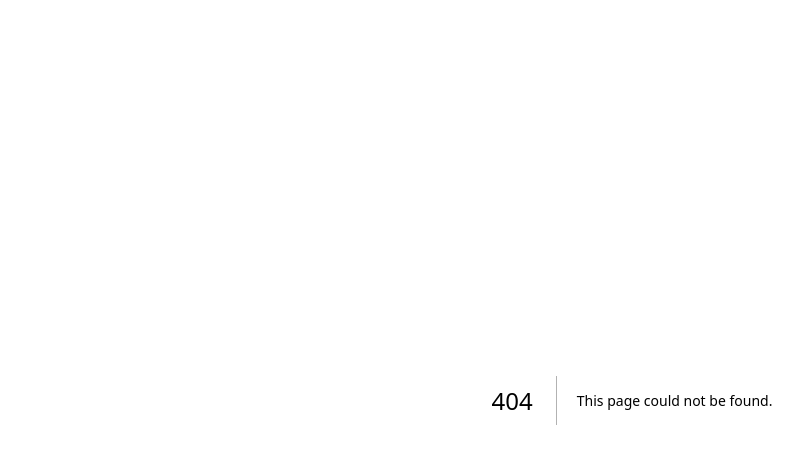
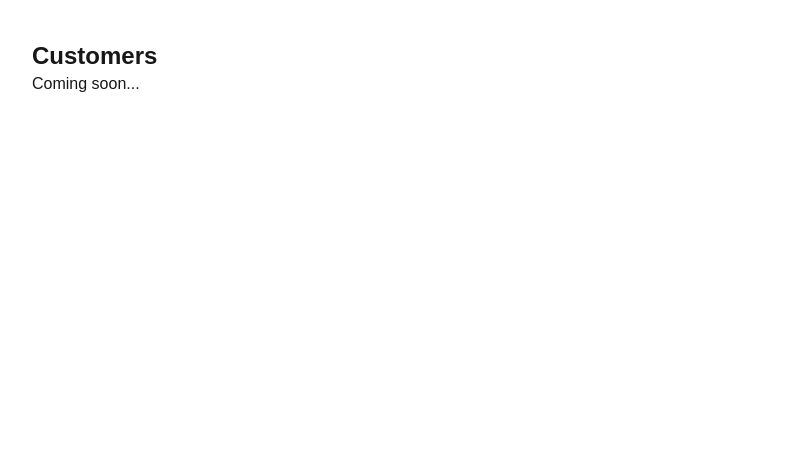
Before and after one commit to sproutsclinic/hisabdesk, a Next.js app: page /customers in a window 1280 px wide. Before the commit this address had no page. Shown: the top 464 px of the page, without its empty margins (8-811 px from the left). Built offline with nearby package versions, Linux system fonts and the light colour scheme.

Commit message:
add missing routes

```diff
--- /dev/null
+++ b/app/customers/page.tsx
@@ -0,0 +1,8 @@
+export default function Customers() {
+  return (
+    <div className="p-10">
+      <h1 className="text-2xl font-bold">Customers</h1>
+      <p>Coming soon...</p>
+    </div>
+  )
+}
--- /dev/null
+++ b/app/invoices/page.tsx
@@ -0,0 +1,8 @@
+export default function Invoices() {
+  return (
+    <div className="p-10">
+      <h1 className="text-2xl font-bold">Invoices</h1>
+      <p>Coming soon...</p>
+    </div>
+  )
+}
--- /dev/null
+++ b/app/reports/page.tsx
@@ -0,0 +1,8 @@
+export default function Reports() {
+  return (
+    <div className="p-10">
+      <h1 className="text-2xl font-bold">Reports</h1>
+      <p>Coming soon…</p>
+    </div>
+  )
+}
--- /dev/null
+++ b/expenses/page.tsx
@@ -0,0 +1,5 @@
+import { redirect } from "next/navigation"
+
+export default function Expenses() {
+  redirect("/expense/list")
+}
--- a/package.json
+++ b/package.json
@@ -15,7 +15,8 @@
     "openai": "^6.17.0",
     "razorpay": "^2.9.6",
     "react": "19.2.3",
-    "react-dom": "19.2.3"
+    "react-dom": "19.2.3",
+    "twilio": "^5.12.0"
   },
   "devDependencies": {
     "@tailwindcss/postcss": "^4",
```
Also changed, not shown: 1 other file (tests, documents, lock files or other folders).
